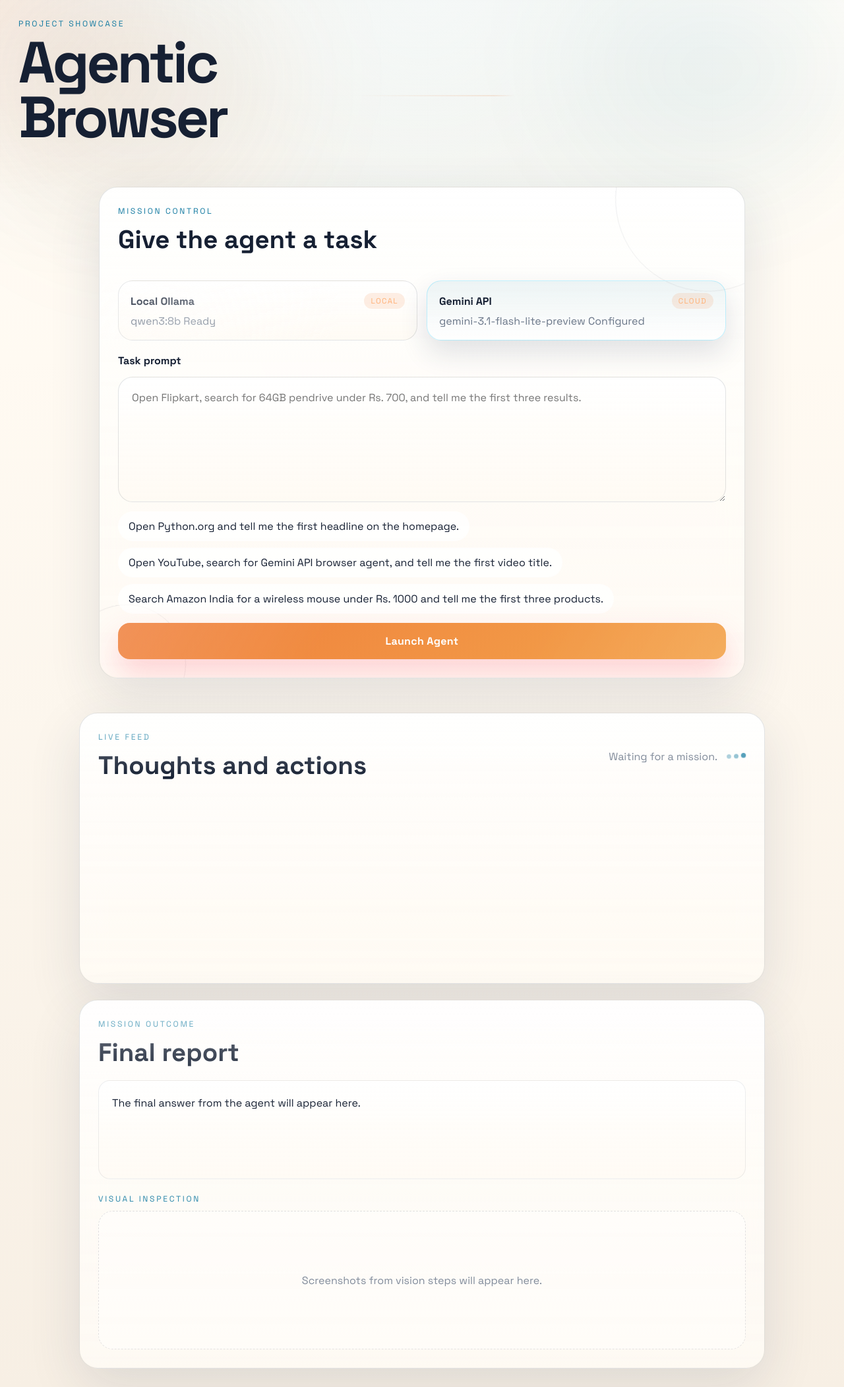
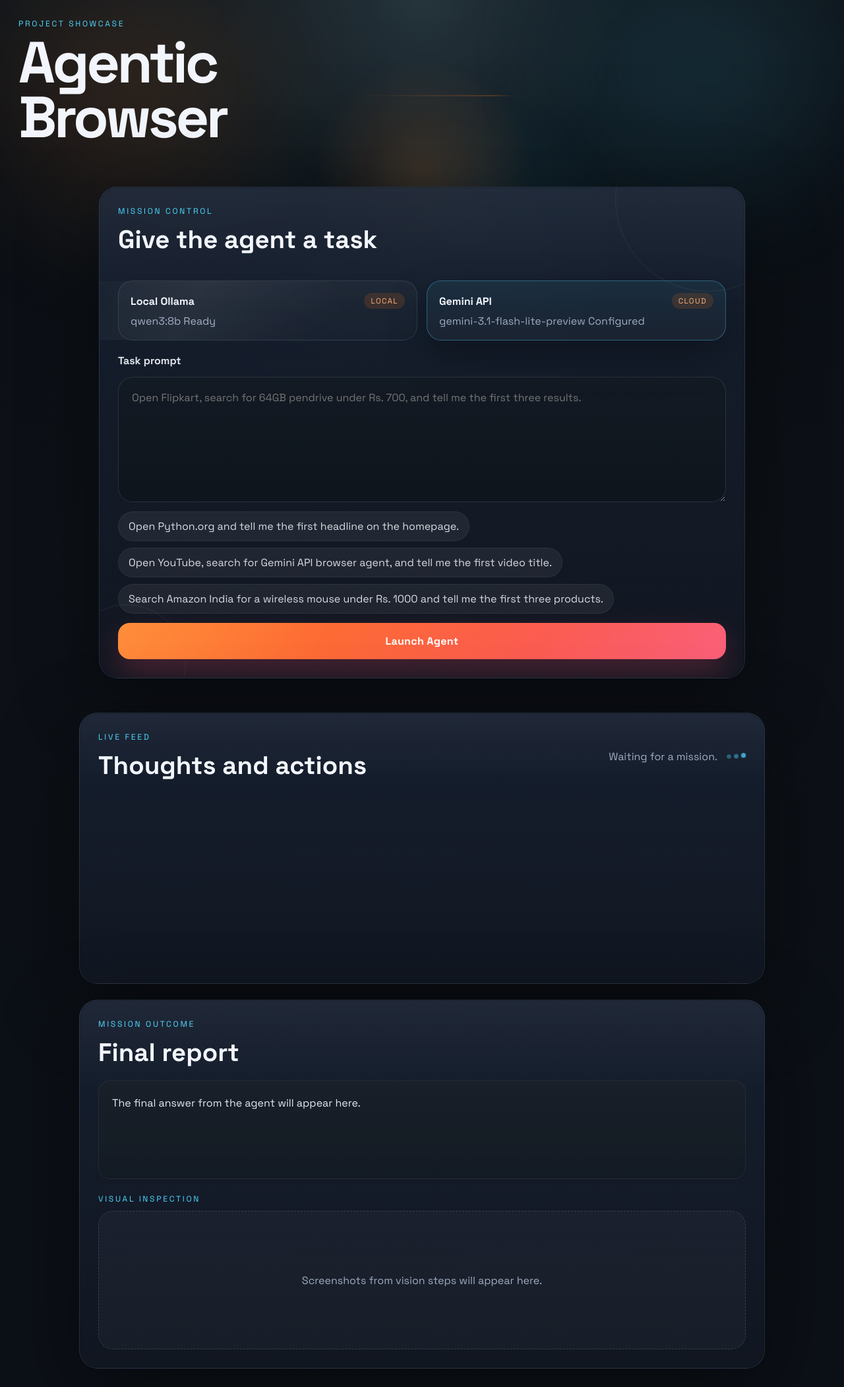
Before and after one commit to NoThisIsVIN/Agentic-Browser, a FastAPI app: page / in a window 1280 px wide. Shown: the whole page at 66% size. Run offline with FastAPI, Linux system fonts and the light colour scheme.

Commit message:
changed theme to dark

```diff
--- a/static/styles.css
+++ b/static/styles.css
@@ -1,16 +1,16 @@
 :root {
-  --bg: #f7efe4;
-  --bg-2: #fffaf2;
-  --ink: #162033;
-  --muted: #6a7688;
-  --line: rgba(22, 32, 51, 0.12);
-  --card: rgba(255, 255, 255, 0.8);
-  --accent: #ef7f3b;
-  --accent-2: #f3a34b;
-  --accent-soft: rgba(239, 127, 59, 0.13);
-  --cyan: #177ca2;
-  --lime: #2ca27b;
-  --shadow: 0 26px 80px rgba(34, 53, 86, 0.12);
+  --bg: #0d1117;
+  --bg-2: #131a26;
+  --ink: #f2f5fb;
+  --muted: #9eabc0;
+  --line: rgba(186, 202, 227, 0.14);
+  --card: rgba(14, 21, 33, 0.7);
+  --accent: #ff7a18;
+  --accent-2: #f94d6a;
+  --accent-soft: rgba(255, 122, 24, 0.14);
+  --cyan: #4dd7ff;
+  --lime: #8fffa0;
+  --shadow: 0 30px 120px rgba(0, 0, 0, 0.45);
   --radius-lg: 28px;
 }
 
@@ -31,8 +31,8 @@ body {
   font-family: "Space Grotesk", "Trebuchet MS", sans-serif;
   color: var(--ink);
   background:
-    radial-gradient(circle at top, rgba(23, 124, 162, 0.08), transparent 32%),
-    linear-gradient(180deg, #fffdf8 0%, var(--bg-2) 26%, var(--bg) 100%);
+    radial-gradient(circle at top, rgba(77, 215, 255, 0.08), transparent 32%),
+    linear-gradient(180deg, #0a0f15 0%, var(--bg) 38%, #0c1017 100%);
 }
 
 body::before {
@@ -40,8 +40,8 @@ body::before {
   position: fixed;
   inset: 0;
   background:
-    radial-gradient(circle at var(--pointer-x) var(--pointer-y), rgba(239, 127, 59, 0.12), transparent 20%),
-    radial-gradient(circle at calc(var(--pointer-x) + 8%) calc(var(--pointer-y) + 12%), rgba(23, 124, 162, 0.06), transparent 24%);
+    radial-gradient(circle at var(--pointer-x) var(--pointer-y), rgba(255, 122, 24, 0.16), transparent 20%),
+    radial-gradient(circle at calc(var(--pointer-x) + 8%) calc(var(--pointer-y) + 12%), rgba(77, 215, 255, 0.08), transparent 24%);
   pointer-events: none;
   z-index: 0;
 }
@@ -55,11 +55,11 @@ body::before {
 
 .ambient-grid {
   background-image:
-    linear-gradient(rgba(22, 32, 51, 0.04) 1px, transparent 1px),
-    linear-gradient(90deg, rgba(22, 32, 51, 0.04) 1px, transparent 1px);
+    linear-gradient(rgba(255, 255, 255, 0.03) 1px, transparent 1px),
+    linear-gradient(90deg, rgba(255, 255, 255, 0.03) 1px, transparent 1px);
   background-size: 72px 72px;
   mask-image: linear-gradient(180deg, rgba(0, 0, 0, 0.7), transparent 95%);
-  opacity: 0.22;
+  opacity: 0.3;
 }
 
 .ambient-glow {
@@ -68,19 +68,19 @@ body::before {
 }
 
 .ambient-glow-a {
-  background: radial-gradient(circle at 18% 16%, rgba(239, 127, 59, 0.25), transparent 24%);
+  background: radial-gradient(circle at 18% 16%, rgba(255, 122, 24, 0.34), transparent 24%);
   animation: driftGlowA 16s ease-in-out infinite alternate;
 }
 
 .ambient-glow-b {
-  background: radial-gradient(circle at 82% 10%, rgba(23, 124, 162, 0.2), transparent 22%);
+  background: radial-gradient(circle at 82% 10%, rgba(77, 215, 255, 0.28), transparent 22%);
   animation: driftGlowB 18s ease-in-out infinite alternate;
 }
 
 .ambient-spotlight {
   background:
-    radial-gradient(circle at 50% 0%, rgba(255, 255, 255, 0.35), transparent 30%),
-    linear-gradient(180deg, rgba(255, 255, 255, 0.16), transparent 40%);
+    radial-gradient(circle at 50% 0%, rgba(255, 255, 255, 0.08), transparent 30%),
+    linear-gradient(180deg, rgba(255, 255, 255, 0.02), transparent 40%);
 }
 
 .ambient-track {
@@ -89,14 +89,14 @@ body::before {
 }
 
 .ambient-track-a {
-  background-image: linear-gradient(110deg, transparent 0%, rgba(239, 127, 59, 0.35) 45%, transparent 52%);
+  background-image: linear-gradient(110deg, transparent 0%, rgba(255, 122, 24, 0.55) 45%, transparent 52%);
   background-size: 36% 2px;
   background-position: -20% 18%;
   animation: trackSlideA 11s linear infinite;
 }
 
 .ambient-track-b {
-  background-image: linear-gradient(110deg, transparent 0%, rgba(23, 124, 162, 0.32) 45%, transparent 52%);
+  background-image: linear-gradient(110deg, transparent 0%, rgba(77, 215, 255, 0.5) 45%, transparent 52%);
   background-size: 44% 2px;
   background-position: 120% 74%;
   animation: trackSlideB 13s linear infinite;
@@ -181,7 +181,7 @@ body::before {
 
 .status-card,
 .card {
-  background: linear-gradient(180deg, rgba(255, 255, 255, 0.9), rgba(255, 250, 242, 0.82));
+  background: linear-gradient(180deg, rgba(25, 35, 52, 0.88), rgba(13, 19, 31, 0.78));
   border: 1px solid var(--line);
   box-shadow: var(--shadow);
   backdrop-filter: blur(18px);
@@ -239,7 +239,7 @@ body::before {
   position: absolute;
   inset: 1px;
   border-radius: calc(var(--radius-lg) - 1px);
-  background: linear-gradient(180deg, rgba(255, 255, 255, 0.48), transparent 24%, rgba(255, 255, 255, 0.22));
+  background: linear-gradient(180deg, rgba(255, 255, 255, 0.04), transparent 24%, rgba(255, 255, 255, 0.02));
   pointer-events: none;
 }
 
@@ -252,7 +252,7 @@ body::before {
 .panel-orbit {
   position: absolute;
   border-radius: 999px;
-  border: 1px solid rgba(22, 32, 51, 0.08);
+  border: 1px solid rgba(255, 255, 255, 0.08);
   pointer-events: none;
 }
 
@@ -331,7 +331,7 @@ body::before {
   text-align: left;
   border: 1px solid var(--line);
   border-radius: 22px;
-  background: linear-gradient(180deg, rgba(255, 255, 255, 0.82), rgba(255, 250, 242, 0.72));
+  background: linear-gradient(180deg, rgba(255, 255, 255, 0.04), rgba(255, 255, 255, 0.02));
   padding: 18px;
   cursor: pointer;
   transition: transform 220ms ease, border-color 220ms ease, background 220ms ease, box-shadow 220ms ease;
@@ -345,7 +345,7 @@ body::before {
   position: absolute;
   inset: 0;
   border-radius: inherit;
-  background: linear-gradient(120deg, transparent 0%, rgba(255, 255, 255, 0.35) 50%, transparent 100%);
+  background: linear-gradient(120deg, transparent 0%, rgba(255, 255, 255, 0.06) 50%, transparent 100%);
   transform: translateX(-130%);
   opacity: 0;
 }
@@ -390,7 +390,7 @@ body::before {
 
 .field-label {
   font-weight: 700;
-  color: var(--ink);
+  color: rgba(242, 245, 251, 0.92);
 }
 
 textarea {
@@ -399,8 +399,8 @@ textarea {
   border: 1px solid var(--line);
   border-radius: 22px;
   background:
-    linear-gradient(180deg, rgba(255, 255, 255, 0.94), rgba(255, 250, 242, 0.86)),
-    rgba(255, 255, 255, 0.75);
+    linear-gradient(180deg, rgba(255, 255, 255, 0.04), rgba(255, 255, 255, 0.02)),
+    rgba(5, 10, 16, 0.55);
   padding: 20px;
   resize: vertical;
   font: inherit;
@@ -424,10 +424,10 @@ textarea:focus {
 .suggestion-pill {
   border: 1px solid rgba(255, 255, 255, 0.06);
   border-radius: 999px;
-  background: rgba(255, 255, 255, 0.72);
+  background: rgba(255, 255, 255, 0.06);
   padding: 11px 15px;
   font: inherit;
-  color: var(--ink);
+  color: rgba(242, 245, 251, 0.88);
   cursor: pointer;
   text-align: left;
   transition: transform 180ms ease, background 180ms ease, border-color 180ms ease;
@@ -608,11 +608,11 @@ textarea:focus {
   padding: 20px;
   border-radius: 18px;
   background:
-    linear-gradient(180deg, rgba(255, 255, 255, 0.94), rgba(255, 250, 242, 0.86)),
-    rgba(255, 255, 255, 0.75);
-  border: 1px solid rgba(22, 32, 51, 0.08);
+    linear-gradient(180deg, rgba(255, 255, 255, 0.06), rgba(255, 255, 255, 0.03)),
+    rgba(8, 13, 22, 0.62);
+  border: 1px solid rgba(255, 255, 255, 0.06);
   line-height: 1.75;
-  color: var(--ink);
+  color: rgba(242, 245, 251, 0.94);
 }
 
 .preview-wrap {
@@ -640,8 +640,8 @@ textarea:focus {
   min-height: 210px;
   padding: 24px;
   color: var(--muted);
-  border: 1px dashed rgba(22, 32, 51, 0.14);
-  background: rgba(255, 255, 255, 0.42);
+  border: 1px dashed rgba(255, 255, 255, 0.14);
+  background: rgba(255, 255, 255, 0.03);
 }
 
 .hidden {
```
Also changed, not shown: other parts of static/styles.css (+16 -16 lines).
